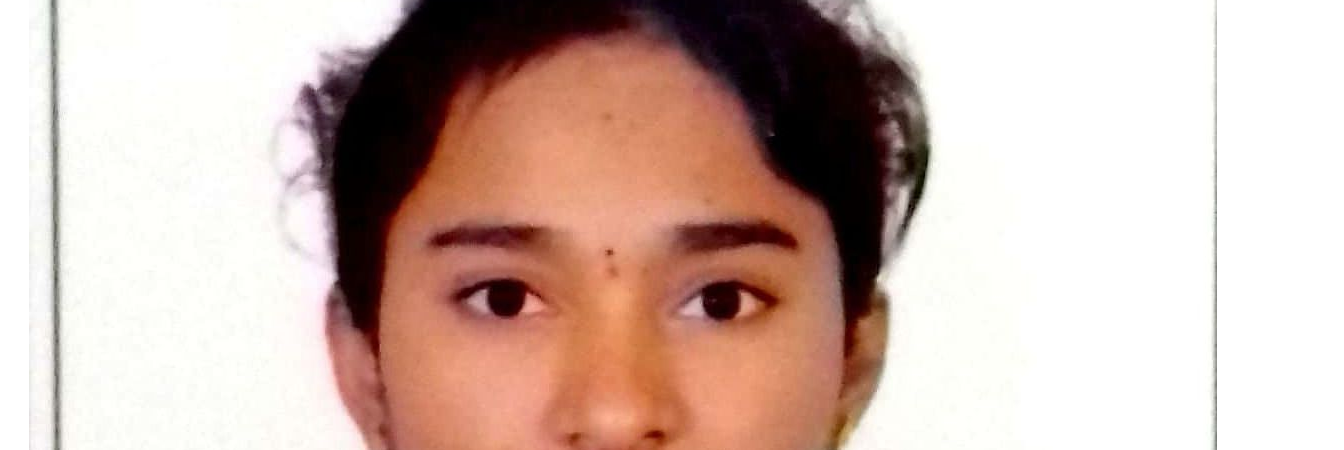
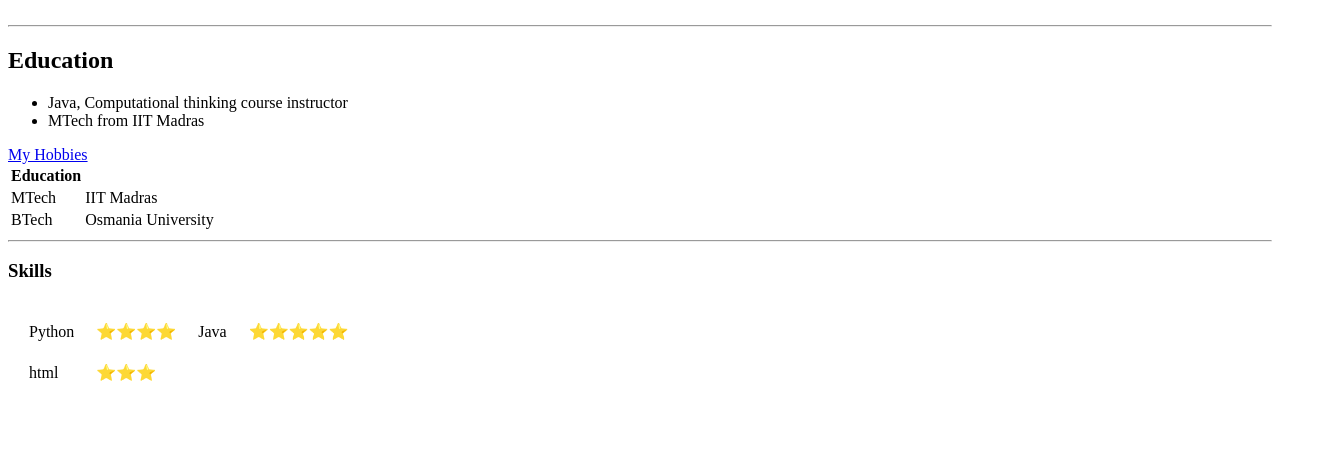
Before and after one commit to pagadala-nalini/CV, a plain HTML site: page index.html in a window 1280 px wide. Shown: the part 181-631 px from the top of the page, 1344 px wide, since content can reach past the window. Drawn offline with Linux system fonts and the light colour scheme.

Commit message:
second commit

```diff
--- a/index.html
+++ b/index.html
@@ -11,9 +11,6 @@
 <body>
   <table cellspacing = "20">
   <tr>
-    <td>
-    <img src = "Nalini.jpg">
-    </td>
     <td>
       <h1>Nalini</h1>
       <p>
```
